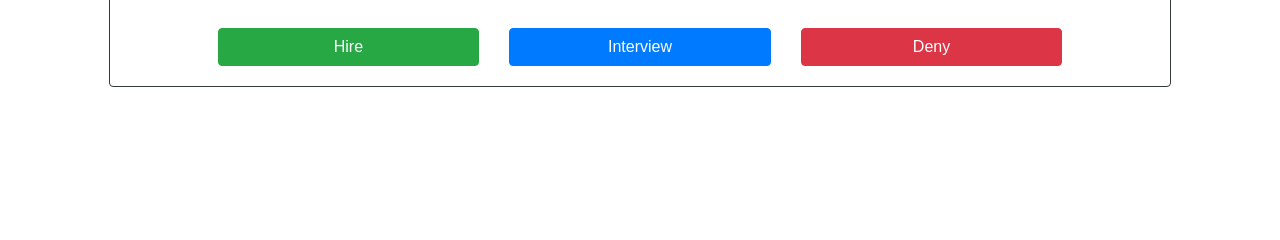
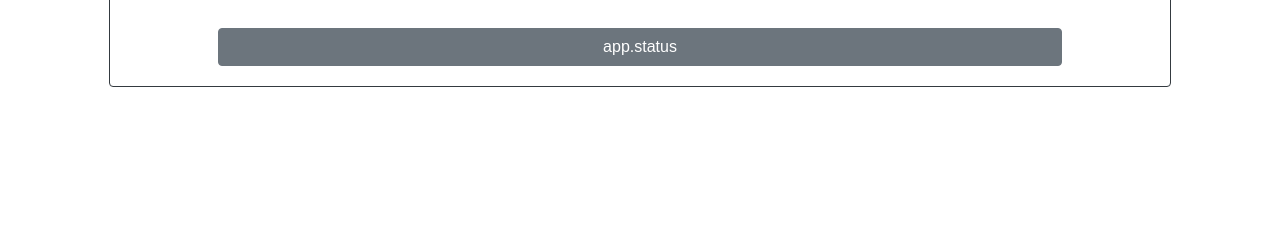
Before and after one commit to WSU-CptS-322-Fall-2023/termproject-teamgit, a Python web app: template app/View/templates/studentdetails.html in a window 1280 px wide. Shown: the part 512-752 px from the top of the page. Run offline with Jinja, Linux system fonts and the light colour scheme; the template is opened without the code that fills it, so the values that code supplies are empty; some libraries are stand-ins or nearby versions.

Commit message:
Dynamic app buttons for application status

```diff
--- a/app/View/templates/studentdetails.html
+++ b/app/View/templates/studentdetails.html
@@ -45,19 +45,25 @@
                         {% endfor %}
                     </p>
                     <div class="row justify-content-center mt-4">
+                        {%if app.status == 'Pending'%}
                         <div class="col-md-10">
                             <div class="row">
                                 <div class="col-md-4">
-                                    <button class="btn btn-success btn-block">Hire</button>
+                                    <a class="btn btn-success btn-block" style="Color:White">Hire</a>
                                 </div>
                                 <div class="col-md-4">
-                                    <button class="btn btn-primary btn-block">Interview</button>
+                                    <a class="btn btn-primary btn-block " style="Color:White">Interview</a>
                                 </div>
                                 <div class="col-md-4">
-                                    <button class="btn btn-danger btn-block">Deny</button>
+                                    <a class="btn btn-danger btn-block" style="Color:White">Deny</a>
                                 </div>
                             </div>
                         </div>
+                        {%else%}
+                        <div class="col-md-10">
+                            <a class="btn btn-secondary btn-block" style="Color:White">app.status</a>
+                        </div>
+                        {% endif %}
                     </div>
 
                 </div>
```
